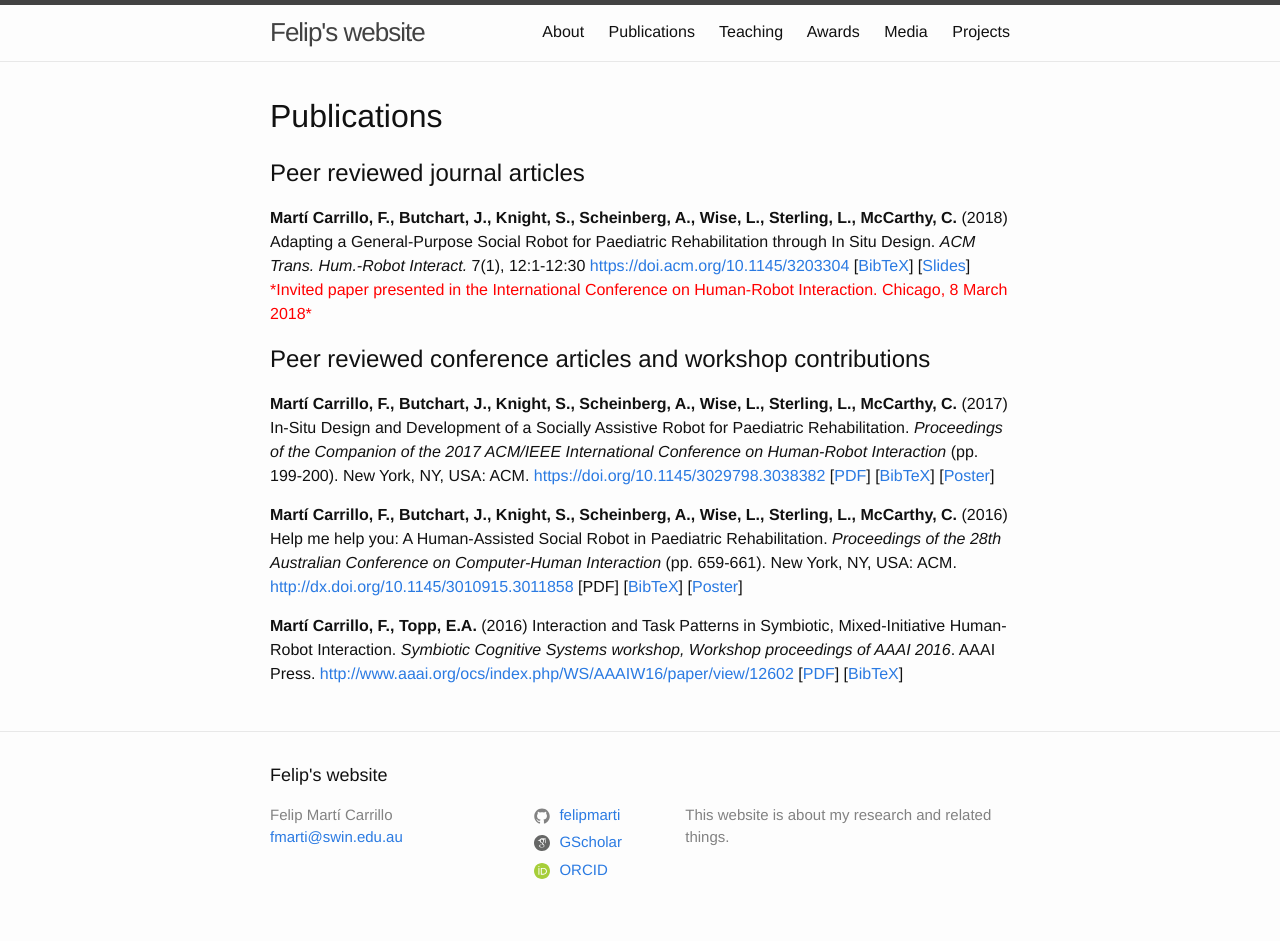
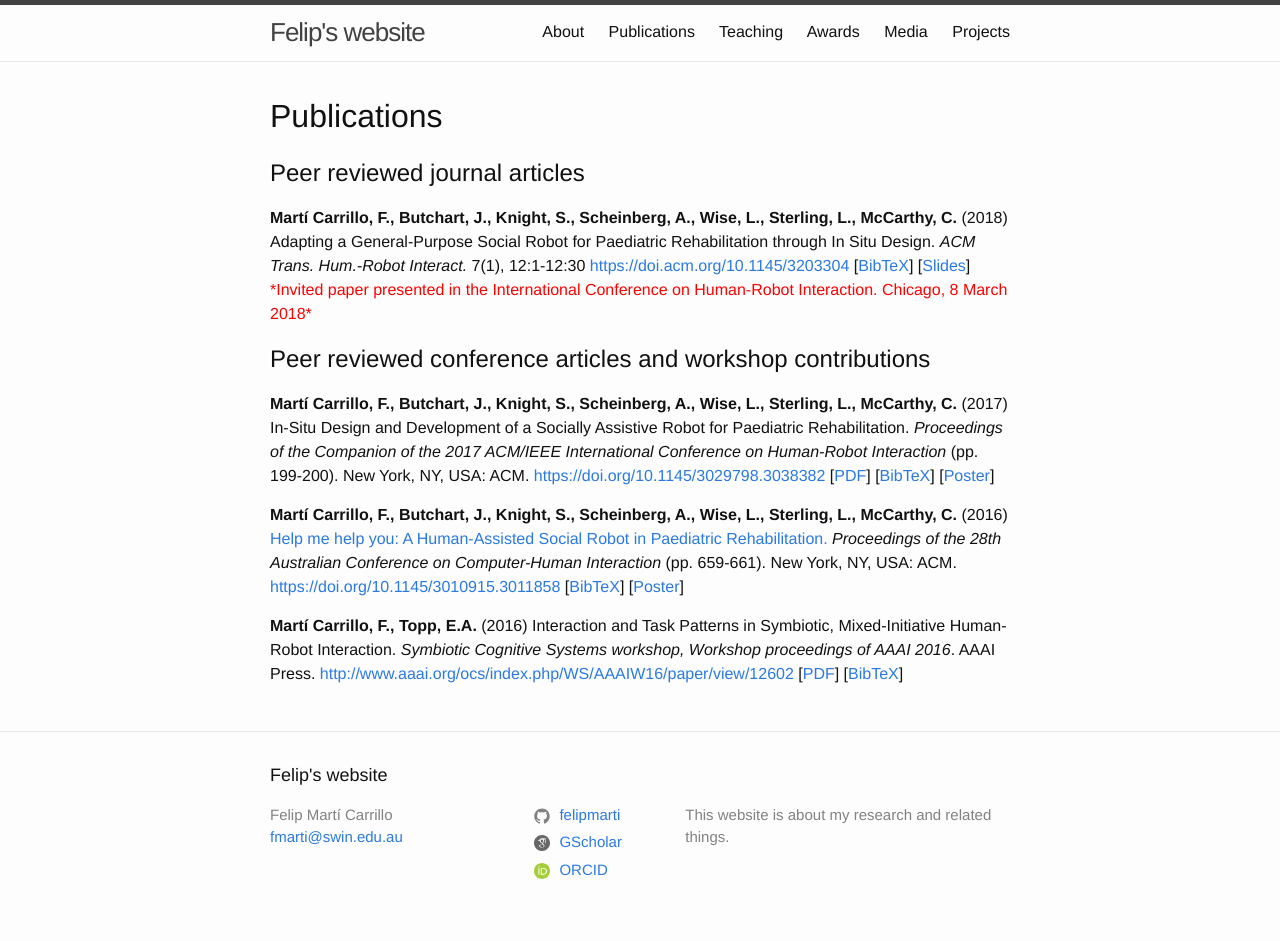
Before and after one commit to FelipMarti/felipmarti.github.io, a Jekyll site: the page built from pub.html, in a window 1280 px wide. Built offline with Jekyll 4.4.1, drawn with Linux system fonts in a browser that asks for light colours.

```diff
--- a/pub.html
+++ b/pub.html
@@ -26,10 +26,11 @@ title: Publications
                     [<a href="pub/poster/HRI2017-Vienna">Poster</a>]
 
                     <p><strong>Martí Carrillo, F., Butchart, J., Knight, S., Scheinberg, A., Wise, L., Sterling, L., McCarthy, C.</strong> (2016)
-                    Help me help you: A Human-Assisted Social Robot in Paediatric Rehabilitation.
+                    <a href="https://dl.acm.org/authorize?N658324" title=""Help me help you": a human-assisted social robot in paediatric rehabilitation">
+                    Help me help you: A Human-Assisted Social Robot in Paediatric Rehabilitation.</a>
                     <em>Proceedings of the 28th Australian Conference on Computer-Human Interaction</em> (pp. 659-661). New York, NY, USA: ACM.
-                    <a href="http://dx.doi.org/10.1145/3010915.3011858">http://dx.doi.org/10.1145/3010915.3011858</a>
-                    [PDF]
+                    <a href="https://doi.org/10.1145/3010915.3011858">https://doi.org/10.1145/3010915.3011858</a>
+                    <!-- [PDF] -->
                     [<a href="pub/bib/marti2016help_bib.html">BibTeX</a>]
                     [<a href="pub/poster/OzCHI2016-Launceston">Poster</a>]
 
```
